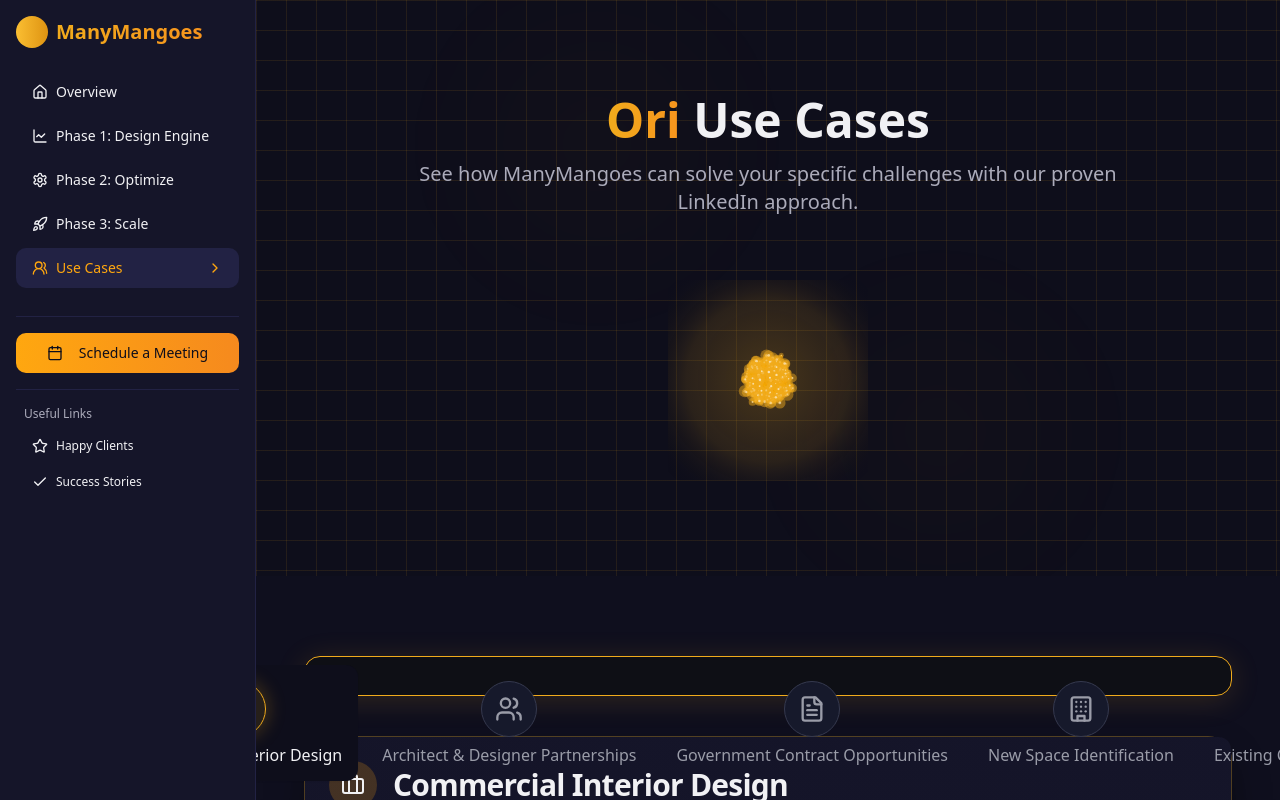
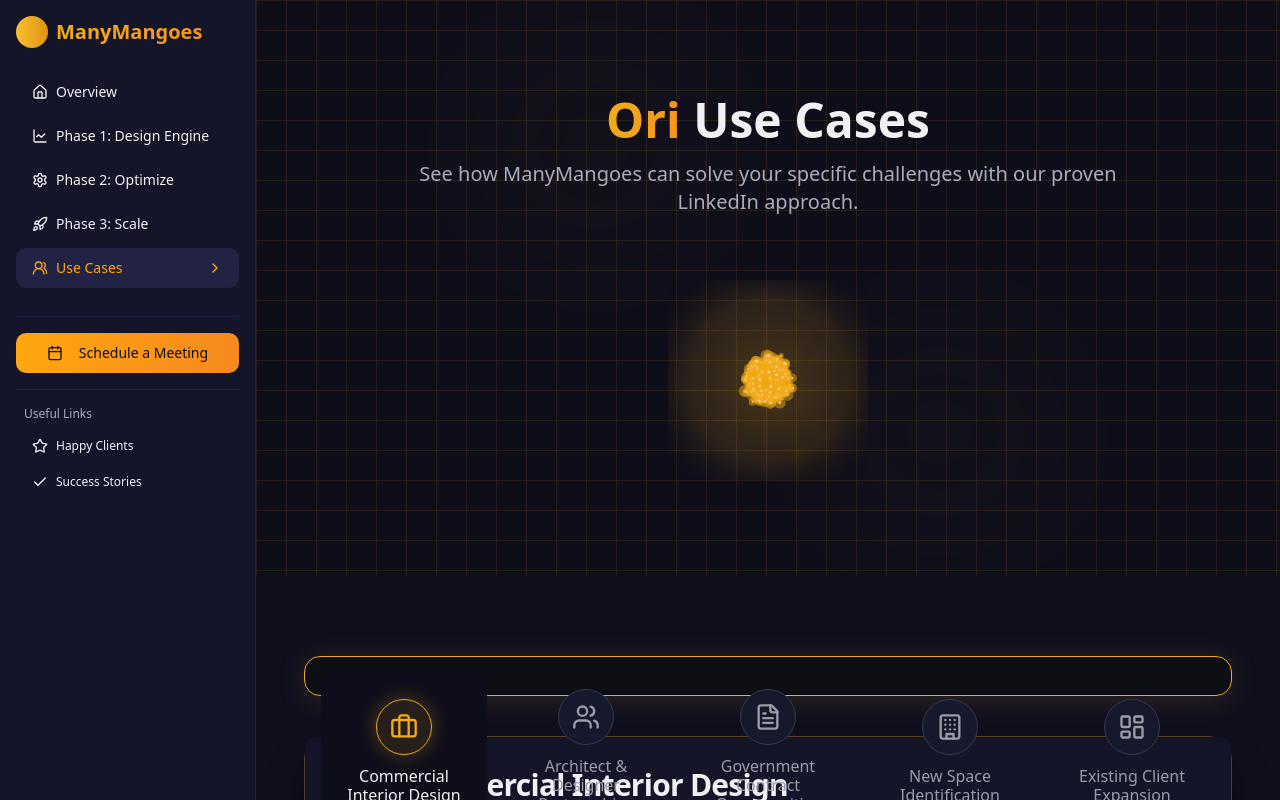
Before and after one commit to pipezulu/crypto-80, a React (Vite) app: page /use-cases in a window 1280 px wide. Shown: the top 800 px of the page. Built offline with nearby package versions, Linux system fonts and the light colour scheme.

Commit message:
Fix: Improve UI rendering
Addresses rendering issues in the UI.

```diff
--- a/src/index.css
+++ b/src/index.css
@@ -143,20 +143,20 @@
   font-weight: 600;
 }
 
-/* Enhanced Use Case Tabs - Completely Redesigned */
+/* Enhanced Use Case Tabs - Fixed Layout */
 .use-case-tabs {
   display: grid;
-  grid-template-columns: repeat(auto-fit, minmax(180px, 1fr));
+  grid-template-columns: repeat(5, 1fr);
   background-color: rgba(14, 16, 21, 0.8);
   border-radius: 1rem;
   border: 1px solid #F1AB1C;
-  padding: 0.5rem;
+  padding: 0.75rem 0.5rem;
   position: relative;
   overflow: visible;
   box-shadow: 0 4px 30px rgba(241, 171, 28, 0.15);
   margin: 0 auto;
   width: 100%;
-  gap: 0.5rem;
+  gap: 0.75rem;
 }
 
 .use-case-trigger {
@@ -178,8 +178,9 @@
   display: flex;
   flex-direction: column;
   align-items: center;
-  gap: 0.5rem;
+  gap: 0.75rem;
   text-align: center;
+  width: 100%;
 }
 
 .use-case-trigger[data-state="active"] {
@@ -218,18 +219,30 @@
 }
 
 .use-case-trigger-label {
-  font-size: 0.75rem;
+  font-size: 0.7rem;
   font-weight: 500;
   transition: all 0.3s ease;
+  line-height: 1.2;
+  max-width: 100%;
+  display: block;
+  overflow: visible;
+  white-space: normal;
+}
+
+@media (min-width: 640px) {
+  .use-case-trigger-label {
+    font-size: 0.75rem;
+  }
 }
 
 @media (min-width: 768px) {
   .use-case-tabs {
-    grid-template-columns: repeat(5, 1fr);
+    gap: 1rem;
+    padding: 1rem;
   }
 
   .use-case-trigger {
-    padding: 0.75rem;
+    padding: 0.75rem 0.5rem;
   }
 
   .use-case-trigger-icon {
@@ -243,14 +256,13 @@
   }
 
   .use-case-trigger-label {
-    font-size: 0.875rem;
-    display: block;
+    font-size: 0.8rem;
   }
 }
 
 @media (min-width: 1024px) {
   .use-case-trigger {
-    padding: 1rem;
+    padding: 1rem 0.5rem;
   }
 
   .use-case-trigger-icon {
@@ -264,6 +276,12 @@
   }
 
   .use-case-trigger-label {
+    font-size: 0.875rem;
+  }
+}
+
+@media (min-width: 1280px) {
+  .use-case-trigger-label {
     font-size: 1rem;
   }
 }
```
